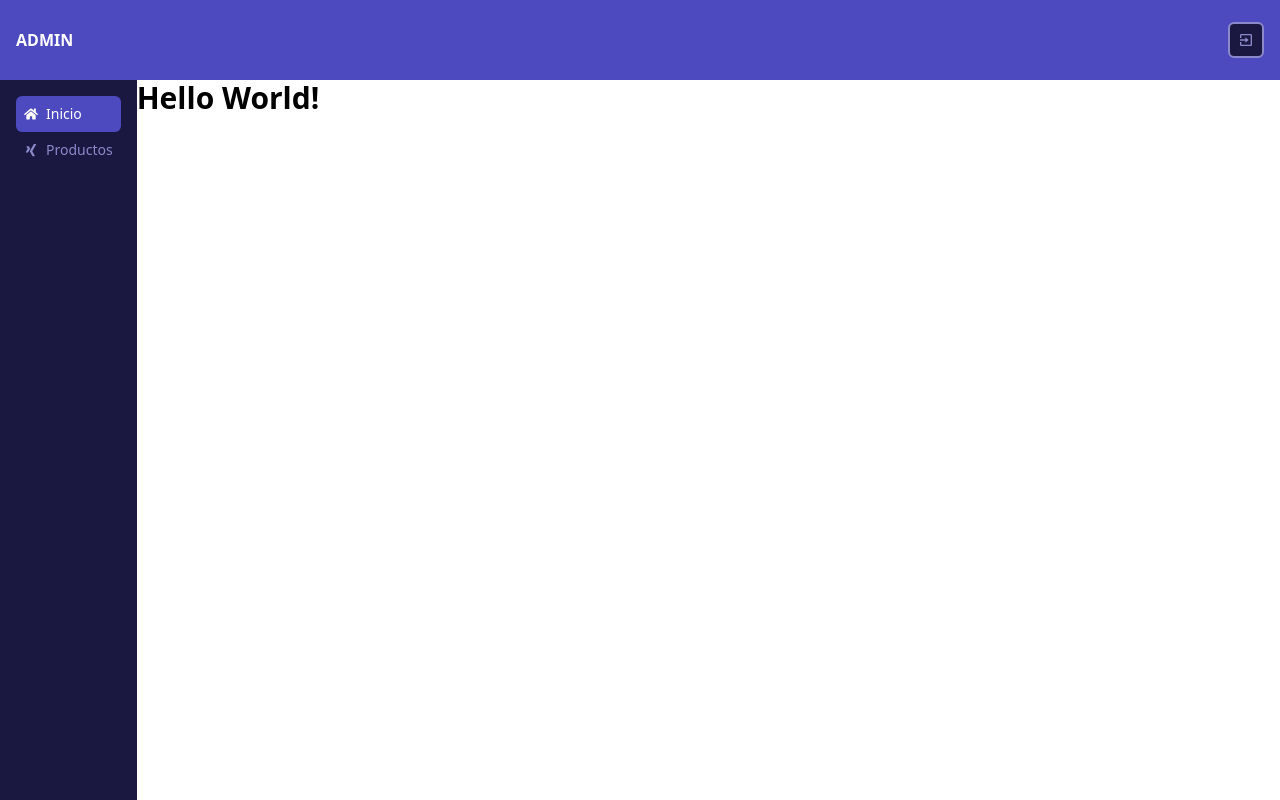
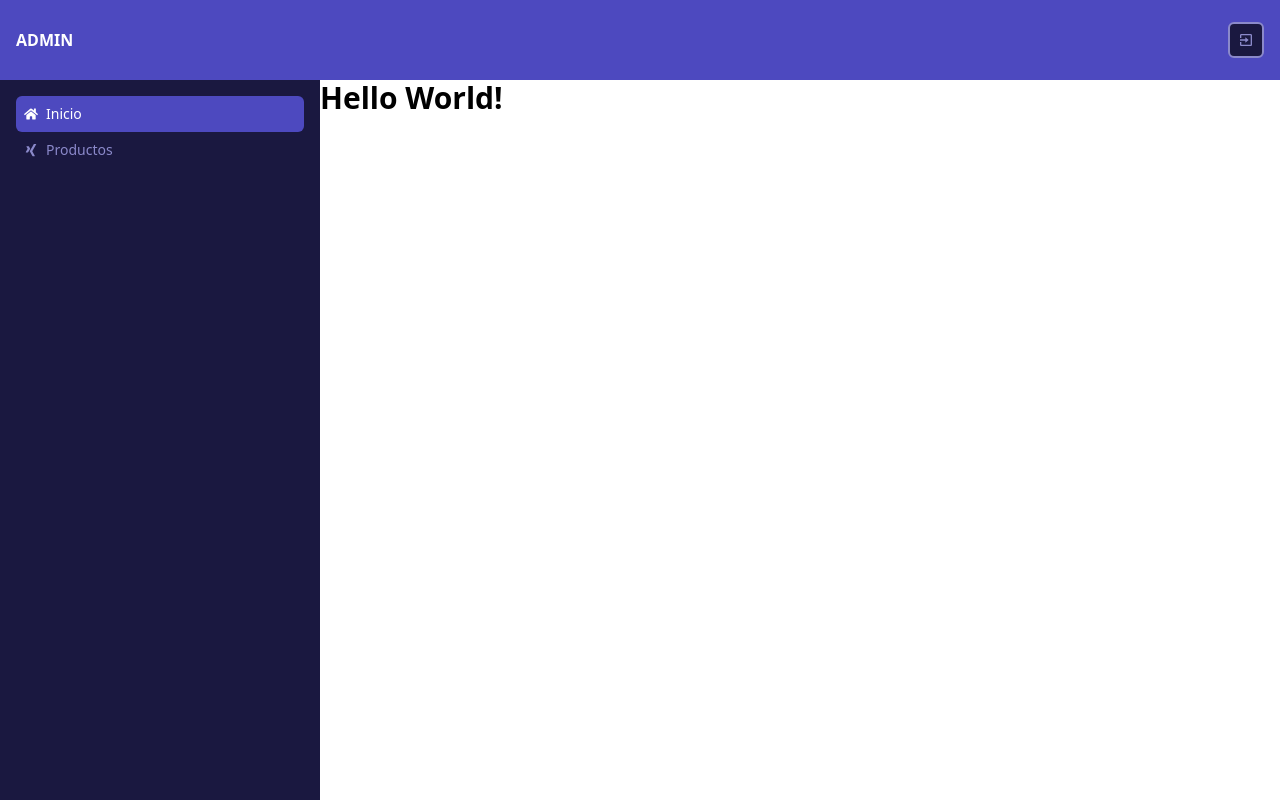
Before and after one commit to lopez-tomas/nextjs-crud, a Next.js app in the folder frontend/: page / in a window 1280 px wide. Built offline with nearby package versions, Linux system fonts and the light colour scheme.

Commit message:
[STYLES]: new spacing added.

```diff
--- a/frontend/tailwind.config.js
+++ b/frontend/tailwind.config.js
@@ -28,6 +28,7 @@ module.exports = {
       spacing: {
         '10vh': '10vh',
         '20vh': '20vh',
+        '25vw': '25vw',
         '80vh': '80vh',
         '90vh': '90vh',
       }
```
